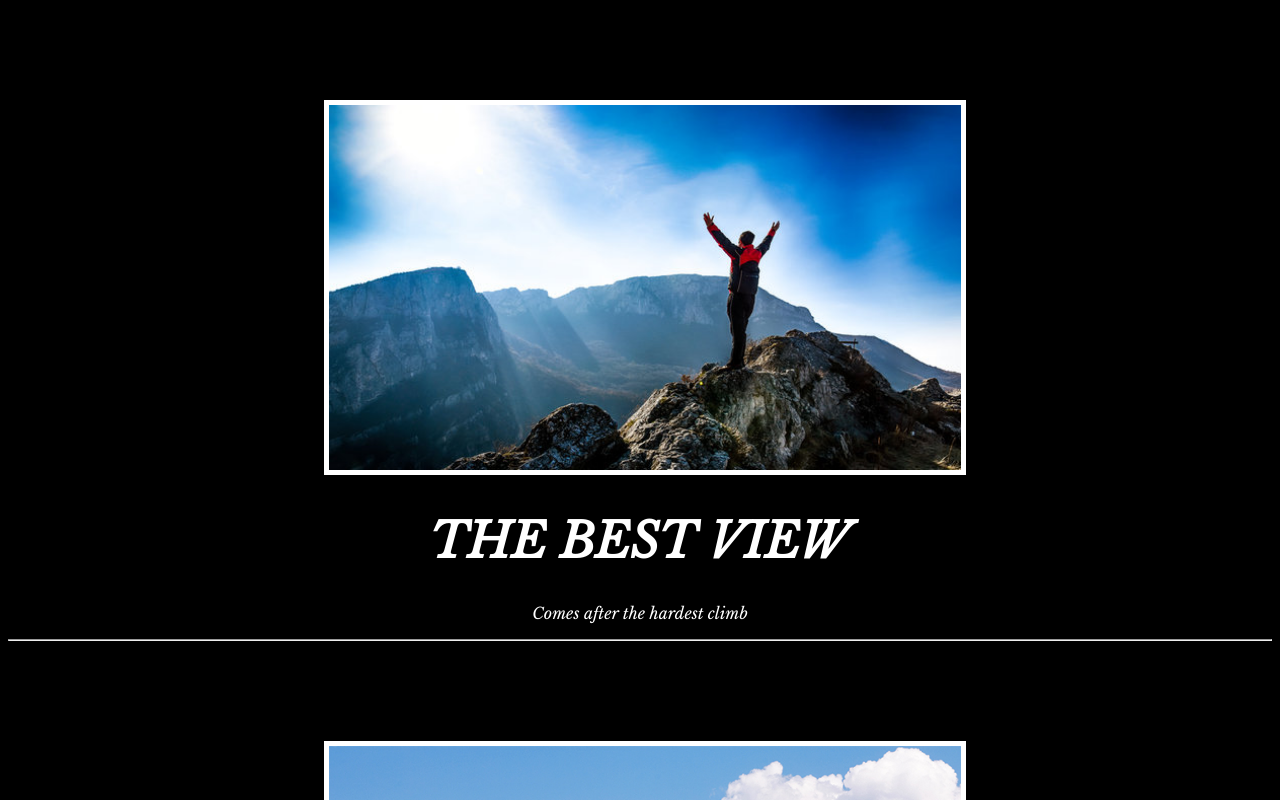
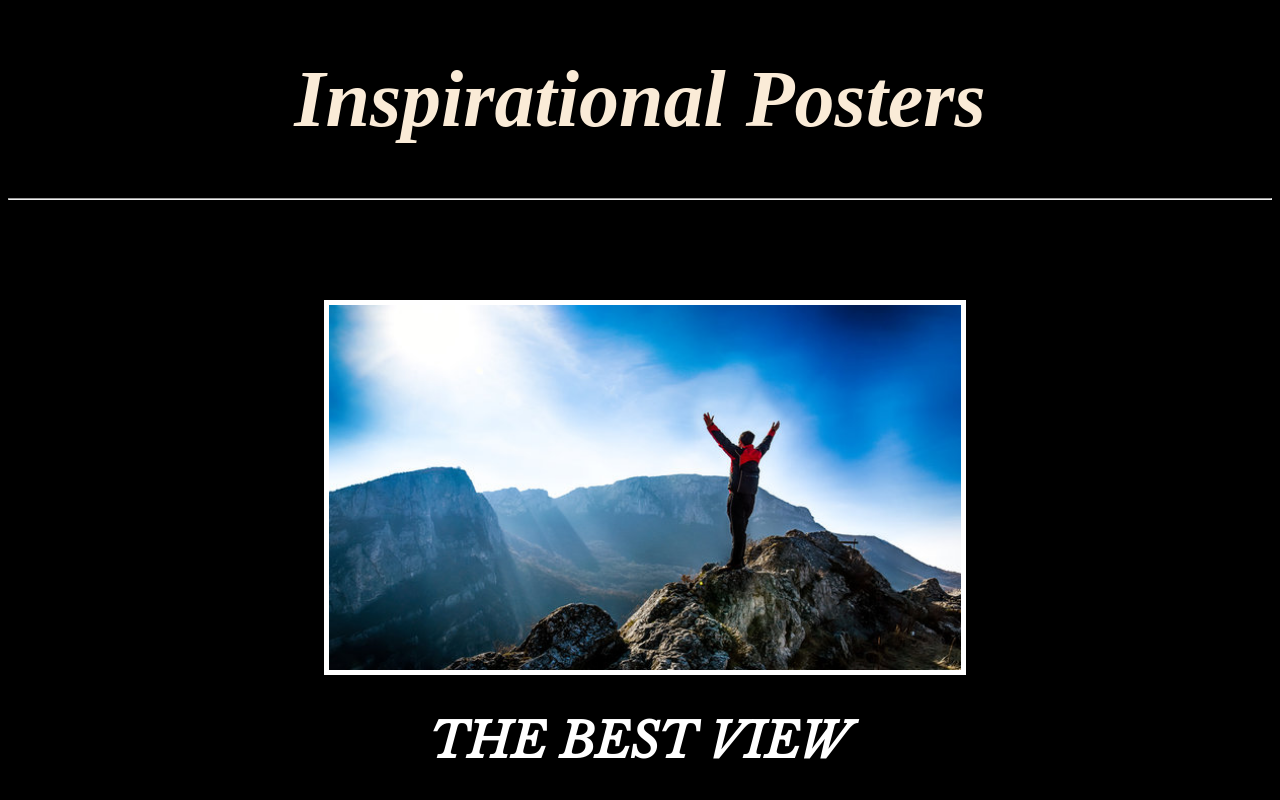
Before and after one commit to Sharifa1/InspirationalPosterProject, a plain HTML site: page index.html in a window 1280 px wide. Shown: the top 800 px of the page. Drawn offline with nearby package versions, Linux system fonts and the light colour scheme.

Commit message:
edited version

```diff
--- a/index.html
+++ b/index.html
@@ -9,19 +9,19 @@
     <link href="https://fonts.googleapis.com/css2?family=Libre+Baskerville:ital@1&display=swap" rel="stylesheet">
 </head>
 <body>
+    <h1 class="heading">Inspirational Posters</h1>
+    <hr>
     <div class="poster">
         <img class="inspirational-img" src="./images/viewingAfterHardClimb.jpg" alt="man having a good view">
         <h1>The Best View</h1>
         <p>Comes after the hardest climb</p>
     </div>
-    <hr>
 
     <div class="poster">
         <img class="inspirational-img" src="./images/uNeverFailUntillUstop.jpg" alt="man trying continiously">
         <h1>You Never Fail</h1>
         <p>Until you stop trying</p>
     </div>
-    <hr>
 
     <div class="poster">
         <img class="inspirational-img" src="./images/focusOnGoals.jpg" alt="focussing on goals">
--- a/style.css
+++ b/style.css
@@ -1,5 +1,15 @@
 body {
     background-color: black;
+}
+
+.heading {
+    font-size: 5rem;
+    font-weight: 900;
+    font-style: italic;
+    text-transform: capitalize;
+    color: antiquewhite;
+    text-align: center;
+    align-items: center;
 }
 
 h1 {
```
